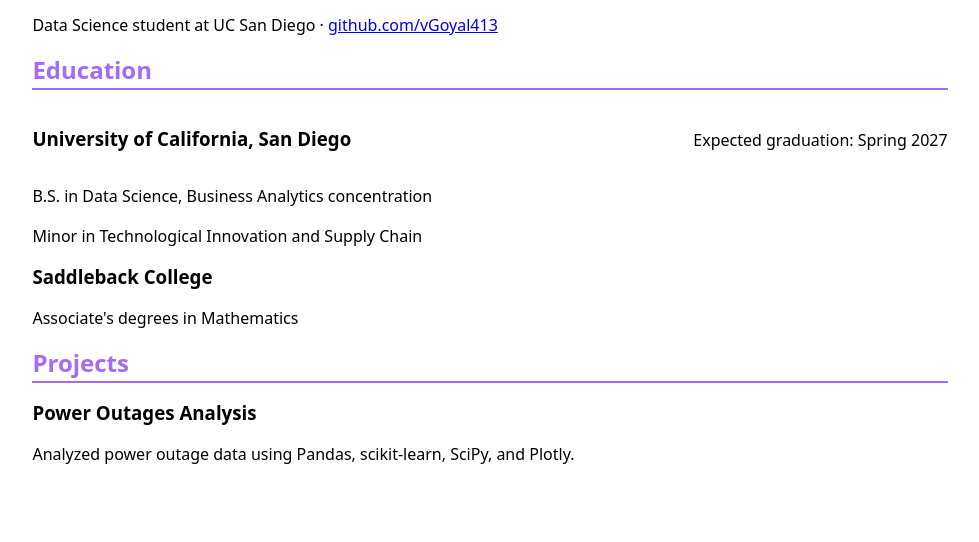
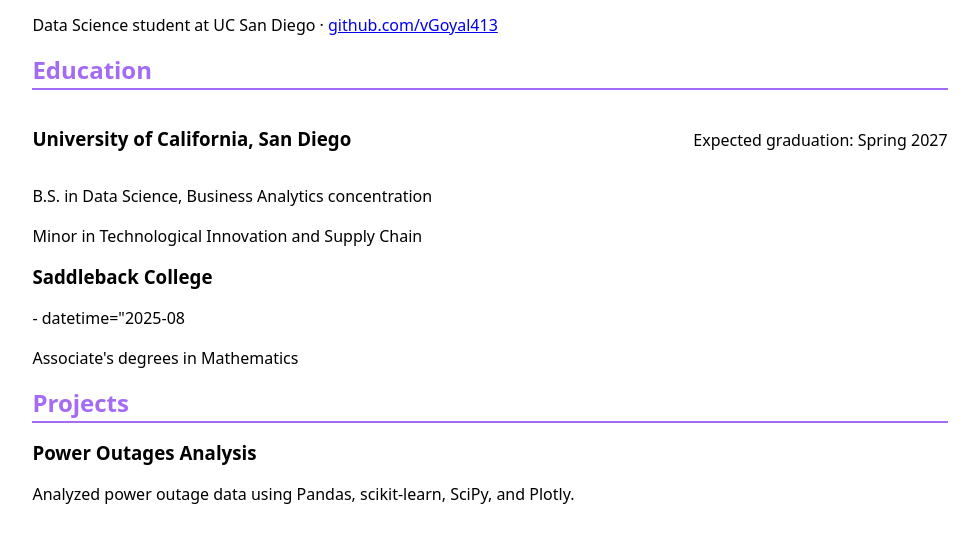
Before and after one commit to vGoyal413/dsc106-2026-fall, a plain HTML site: page resume/index.html in a window 1280 px wide. Shown: the part 208-750 px from the top of the page, without its empty margins (150-1129 px from the left). Drawn offline with Linux system fonts and the light colour scheme.

Commit message:
added a date to resume

```diff
--- a/resume/index.html
+++ b/resume/index.html
@@ -30,6 +30,7 @@
            </article>
            <article>
                <h3>Saddleback College</h3>
+               <p><time datetime="2022-01"></time>- <time>datetime="2025-08</time></p>
                <p>Associate's degrees in Mathematics</p>
            </article>
        </section>
```
